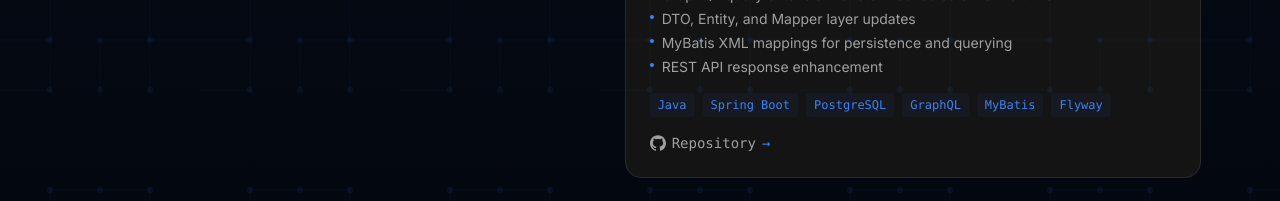
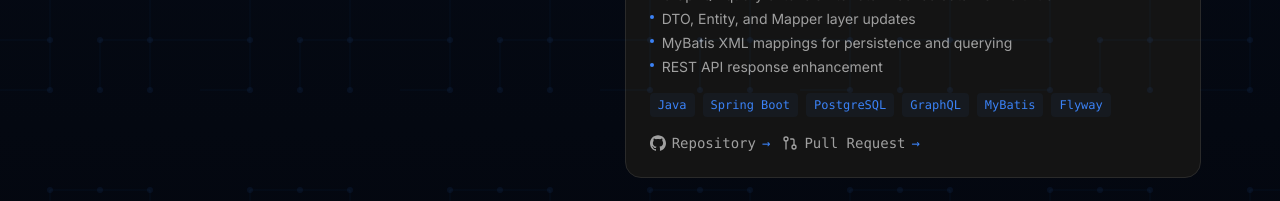
Before and after one commit to erisjacey/portfolio, a Next.js app: page / in a window 1280 px wide. Shown: the part 1460-1661 px from the top of the page. Built offline with nearby package versions, Linux system fonts and the light colour scheme; no server answers.

Commit message:
Add PR link for YAGFI repository license contribution

```diff
--- a/src/constants/projects/yagfi.ts
+++ b/src/constants/projects/yagfi.ts
@@ -32,8 +32,11 @@ export const yagfiContributions: Project[] = [
         url: 'https://github.com/Regyl/yagfi-back',
         type: 'github',
       },
-      // TODO: Add PR link once merged
-      // { label: 'Pull Request', url: '', type: 'pr' },
+      {
+        label: 'Pull Request',
+        url: 'https://github.com/Regyl/yagfi-back/pull/27',
+        type: 'pr',
+      },
     ],
     featured: true,
     createdAt: '2025-02-03',
```
